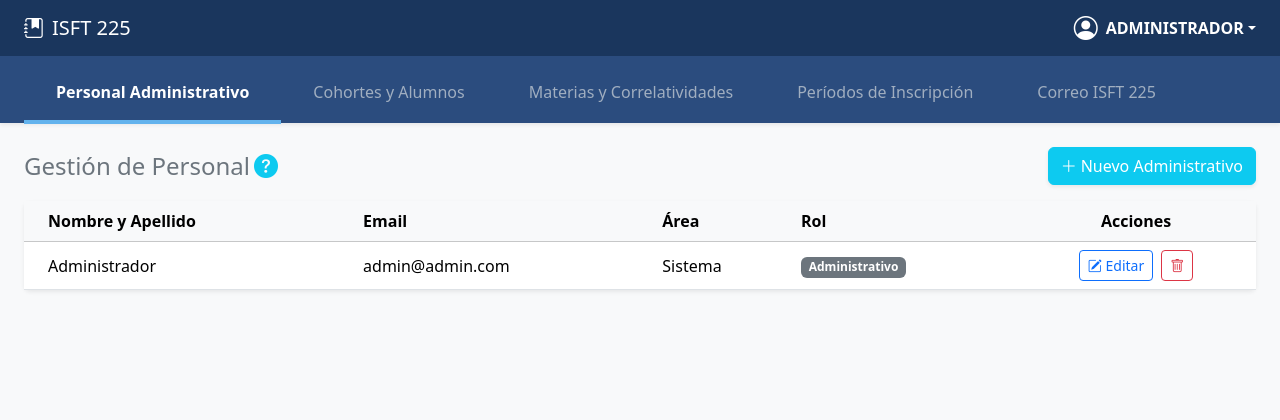
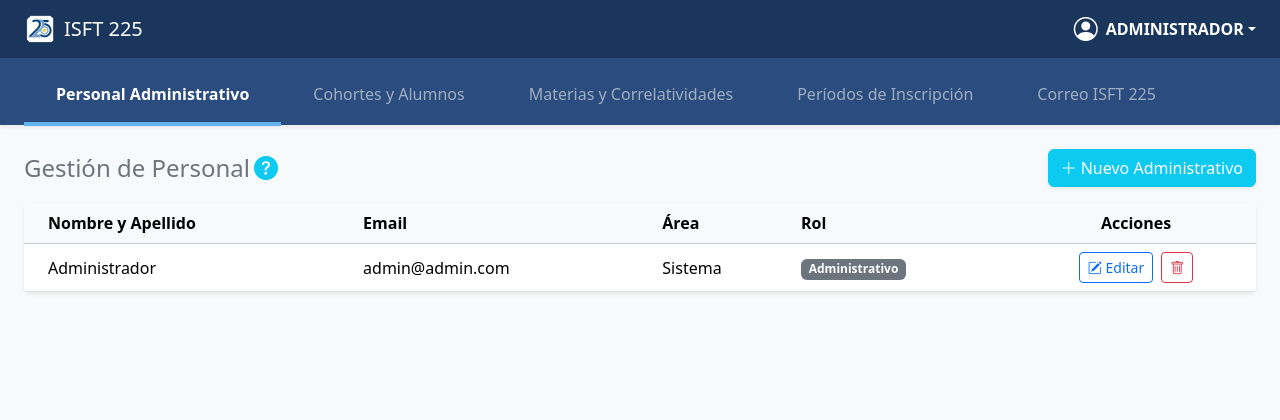
Before and after one commit to Clickaton/trabajoPracticoEmir, a Node server app: page /api/administrativos in a window 1280 px wide. Shown: the top 420 px of the page. Run offline with Node 20, Linux system fonts and the light colour scheme; the visitor is signed in with stand-in values (Sample User, id 1); data comes from the database, SQL or seed files in the repository; data that the repository does not hold is empty; some libraries are stand-ins or nearby versions.

Commit message:
agrego logo al proyeto

```diff
--- a/index.js
+++ b/index.js
@@ -71,7 +71,6 @@ const crearDefaultAdminUser = async () => {
         console.error('Error asegurando el usuario administrador por defecto:', error);
     }
 };
-
 // Conexión a MongoDB Atlas
 mongoose.connect(process.env.MONGO_URI)
   .then(async () => {
@@ -91,6 +90,8 @@ app.set('views', path.join(__dirname, 'views'));
 app.use(express.json());
 app.use(express.urlencoded({ extended: true }));
 app.use(cookieParser());
+
+app.use(express.static(path.join(__dirname, 'public')));
 
 // La entrada principal del sistema lleva al formulario de autenticación.
 // (Antes esta ruta se registraba dentro del middleware: se volvía a agregar en cada pedido.)
--- a/views/layout.pug
+++ b/views/layout.pug
@@ -27,7 +27,7 @@ html(lang="es")
     nav.navbar.navbar-expand-lg.navbar-dark.navbar-custom
       .container-fluid.px-4
         a.navbar-brand.d-flex.align-items-center(href="/")
-          i.bi.bi-journal-bookmark-fill.me-2
+          img.me-2(src="/logo_isft.png" alt="Logotipo ISFT 225" height="32")
           | ISFT 225
         .d-flex.align-items-center.text-white.dropdown
           a.nav-link.dropdown-toggle.d-flex.align-items-center(href="#" role="button" data-bs-toggle="dropdown" aria-expanded="false")
--- a/views/userLogin.pug
+++ b/views/userLogin.pug
@@ -256,6 +256,7 @@ html(lang="es")
   body
     .panel-form
       .form-wrap
+        img(src="/logo225.png" alt="Logotipo ISFT 225" width="120" style="margin-bottom: 20px;")
         p.eyebrow ISFT 225 · Acceso al sistema
         h1.headline Iniciar sesión
 
```
Also changed, not shown: public/logo225.png (added), public/logo_isft.png (added).
